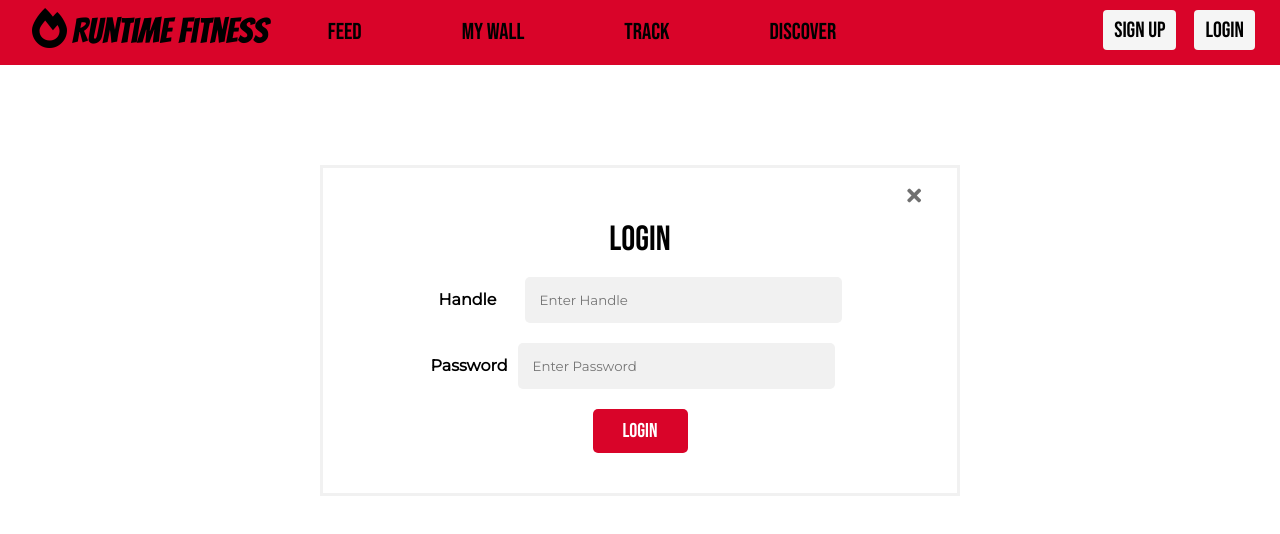
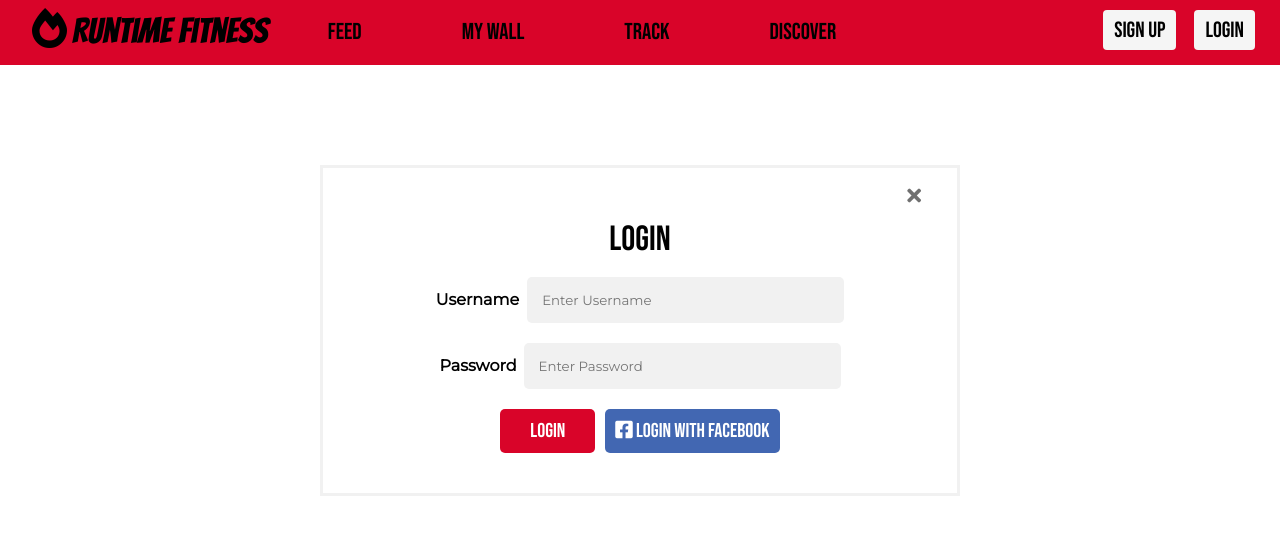
Before and after one commit to jasmineennabe/WSP_Exercise_App, a Vue app in the folder client/: page /login in a window 1280 px wide. Shown: the top 534 px of the page. Built offline with nearby package versions, Linux system fonts and the light colour scheme.

Commit message:
added FB login/messenger

```diff
--- a/client/src/App.vue
+++ b/client/src/App.vue
@@ -8,7 +8,12 @@
         <router-view/>
     </div>
 
-      <!-- <Footer />   -->
+      <div id="fb-root"></div>
+      <div class="fb-customerchat"
+        attribution="page_inbox"
+        page_id="101077812136919">
+      </div>
+
   </div>
 </template>
 
@@ -46,6 +51,5 @@ export default {
 
 
 <style lang="scss">
-
-@import url('https://fonts.googleapis.com/css2?family=Bangers&family=Bebas+Neue&family=Montserrat&display=swap');
+  @import url('https://fonts.googleapis.com/css2?family=Bangers&family=Bebas+Neue&family=Montserrat&display=swap');
 </style>
--- a/client/src/components/LoginBadge.vue
+++ b/client/src/components/LoginBadge.vue
@@ -9,7 +9,11 @@
             </router-link>
         </div>
         <div class="greeting" v-else>
-            <h1 class="greeting-name"> Hello {{Session.user.firstName}}</h1>
+            <h1 class="greeting-name">
+                Hello
+                 <img :src="Session.user.profile" />
+                {{Session.user.firstName}}
+            </h1>
             (<a class="greeting-logout" @click.prevent="logout">
                 Log out
             </a>)
--- a/client/src/views/Login.vue
+++ b/client/src/views/Login.vue
@@ -8,9 +8,9 @@
             <h1>Login</h1>
 
             <label for="handle">
-                <b>Handle</b>
+                <b>Username</b>
             </label>
-            <input class="handleinput" type="text" placeholder="Enter Handle" name="handle" required v-model="handle">
+            <input class="handleinput" type="text" placeholder="Enter Username" name="handle" required v-model="handle">
 
             <br>
 
@@ -22,20 +22,19 @@
             <br>
 
             <button type="submit" class="loginbtn">
-                Login
+              Login
             </button>
-            <br>
 
-            <fb:login-button
-              scope = "public_profile, email"
-              onlogin = "checkLoginState();">
-            </fb:login-button>
+            <button class="fblogin" @click.prevent="loginFB">
+              <i class="fab fa-facebook-square"></i>
+              Login with Facebook
+            </button>
       </form>
     </div>
 </template>
 
 <script>
-    import { Login } from "../models/Session"
+    import Session, { Login } from "../models/Session"
 
 export default {
     data: ()=>({
@@ -45,6 +44,25 @@ export default {
     methods: {
         login(){
             Login(this.handle, this.password);
+        },
+        loginFB(){
+            /*global FB */
+            FB.login(function(response) {
+                console.log({response})
+                    if (response.status === 'connected') {
+                        FB.api('me?fields=name,email,picture', function(myInfo){
+                            console.log({myInfo})
+                            Session.user = {
+                                firstName: myInfo.name,
+                                handle: myInfo.email,
+                                profile: myInfo.picture.data.url
+                          }
+                        })
+
+                    } else {
+                        // The person is not logged into your webpage or we are unable to tell.
+                    }
+            }, {scope: 'public_profile,email'});
         },
         close(){
             window.history.back();
@@ -63,19 +81,15 @@ export default {
     width: 50vw;
     color: black;
   }
-  .pswlabel b{
-    margin-right: 20px;
-    margin-left: -15px;
-  }
   .handleinput {
-    margin-left: 28px;
+    margin-left: 8px;
     margin-top: 10px;
     margin-bottom: 10px;
     font-family: 'Montserrat', sans-serif;
   }
   .pswinput {
     margin-top: 10px;
-    margin-left: -10px;
+    margin-left: 7px;
     margin-bottom: 20px;
     font-family: 'Montserrat', sans-serif;
   }
@@ -119,7 +133,6 @@ export default {
     font-size: 20px;
     cursor: pointer;
   }
-
   .loginbtn {
     background-color: #d90429;
     color: white;
@@ -133,14 +146,14 @@ export default {
   }
 
   /* Set a style for the submit/login button */
-  .login-container .btn {
+  /* .login-container .btn {
     background-color: #ffba08;
     color: white;
     border: none;
     border-radius: 5px;
     cursor: pointer;
     opacity: 0.8;
-  }
+  } */
 
   /* Add some hover effects to buttons */
   .login-container .btn:hover, .loginbtn:hover  {
@@ -149,8 +162,19 @@ export default {
   }
   .close:hover {
     color: black;
-    background-color: rgba(71, 71, 71, .3);
+    background-color: rgba(57, 74, 175, 0.3);
+  }
+  .fblogin {
+    background-color: #4267B2;
+    color: white;
+    border: none;
+    border-radius: 5px;
+    cursor: pointer;
+    font-size: 20px;
+    padding: 10px;
+    margin-bottom: 20px;
+    margin-left: 10px;
+    font-family: 'Bebas Neue', sans-serif;
   }
 
-
 </style>
```
